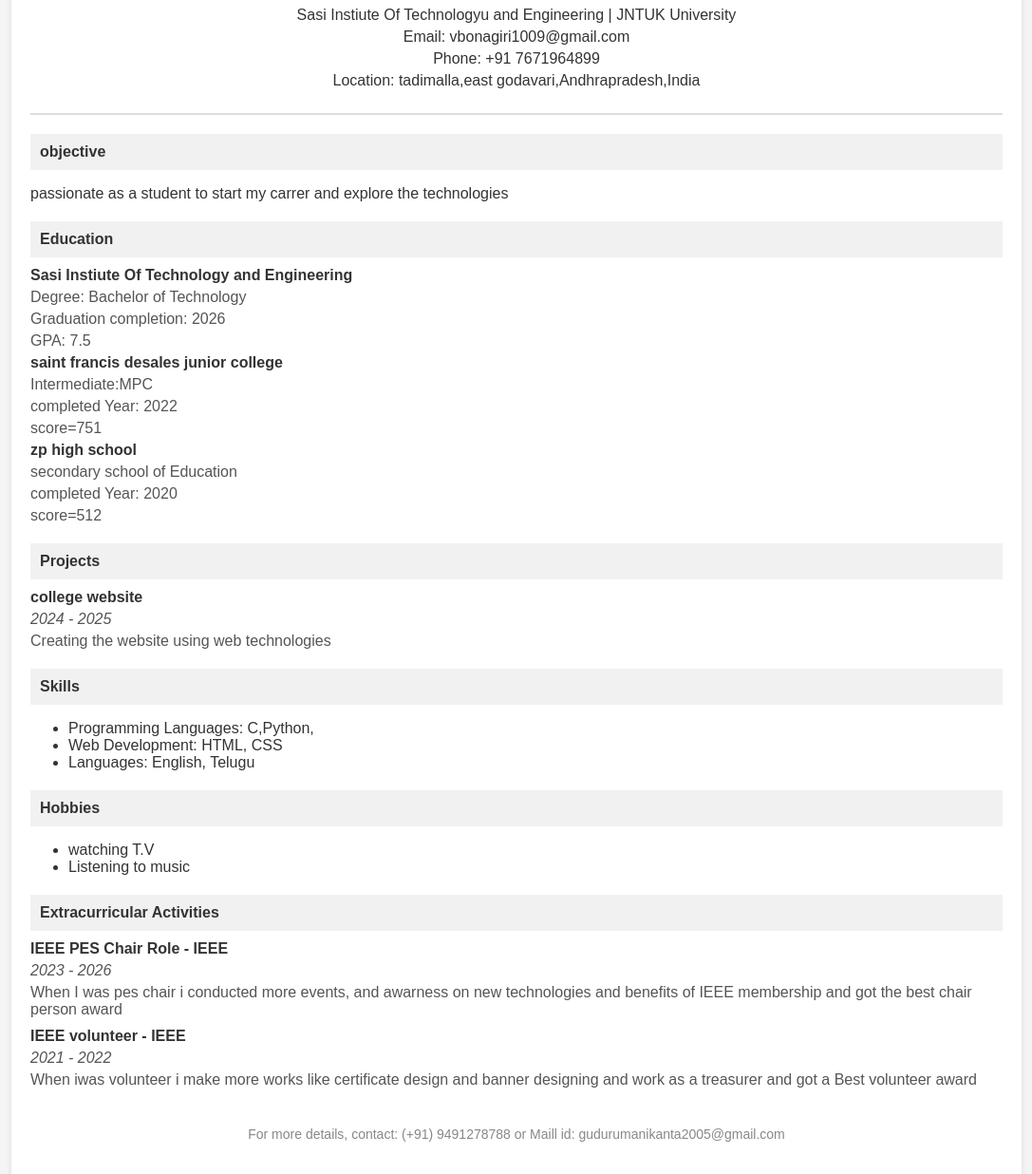
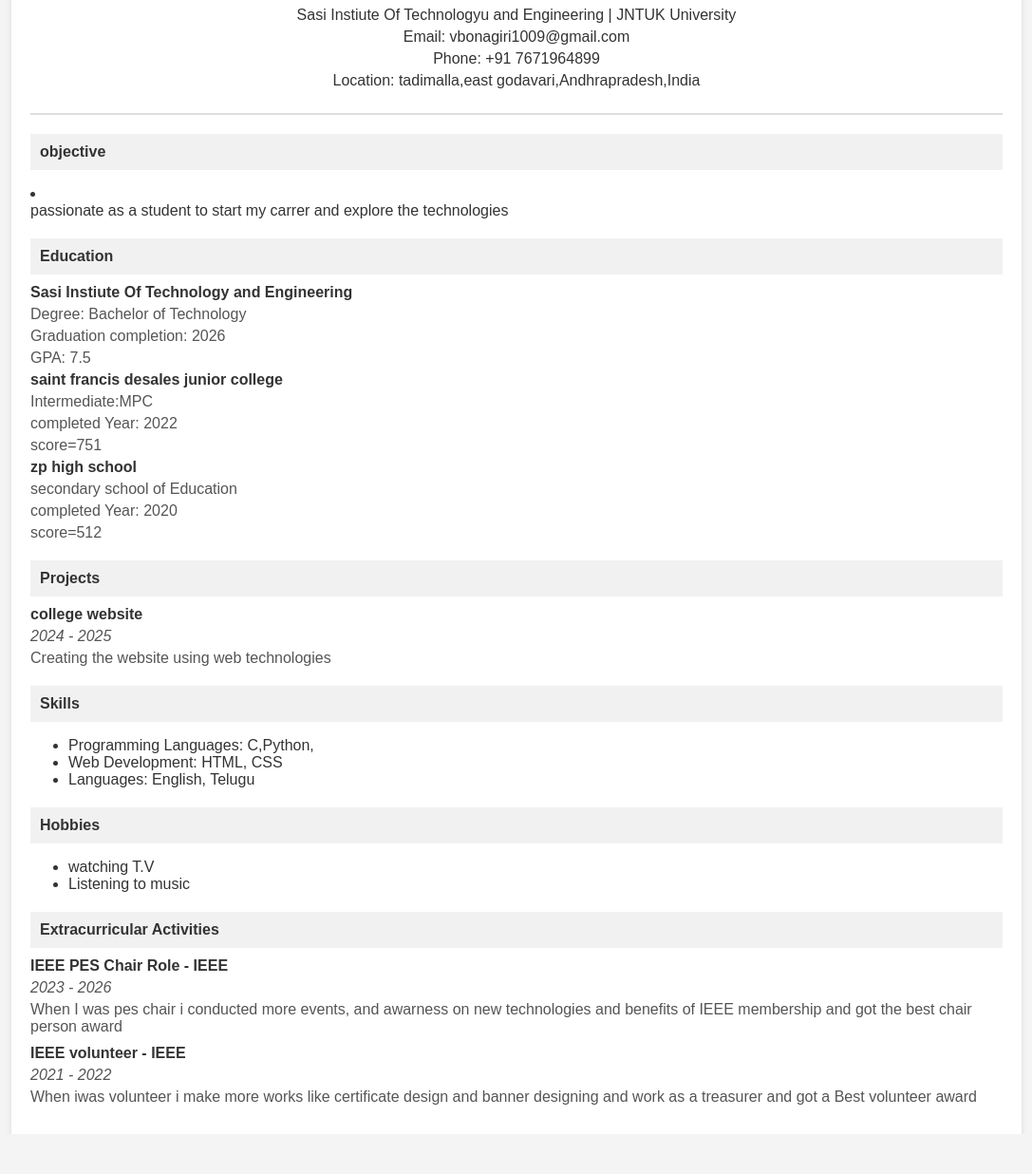
Before and after one commit to Vejsndbdgs/vejsndbdgs.github.io, a plain HTML site: page index.html in a window 1280 px wide. Shown: the part 108-1344 px from the top of the page at 95% size, without its empty margins (96-1183 px from the left). After the commit the page ends 1302 px from the top, so only its background shows below. Drawn offline with Linux system fonts and the light colour scheme.

Commit message:
Update index.html

```diff
--- a/index.html
+++ b/index.html
@@ -98,7 +98,7 @@
         <div class="section-title">objective</div>
         <div class="objective">
             <div class="objective">
-                <P>passionate as a student to start my carrer and explore the technologies</P>
+                <P><li></li>passionate as a student to start my carrer and explore the technologies</li></P>
             </div>
         </div>
 
@@ -159,10 +159,6 @@
                 <p>When iwas volunteer i make more works like certificate design and banner designing and work as a treasurer and got a Best volunteer award</p>
             </div>
         </div>
-
-        <div class="footer">
-            <p>For more details, contact: (+91) 9491278788 or Maill id: gudurumanikanta2005@gmail.com</a></p>
-        </div>
     </div>
 </body>
 </html>
```
